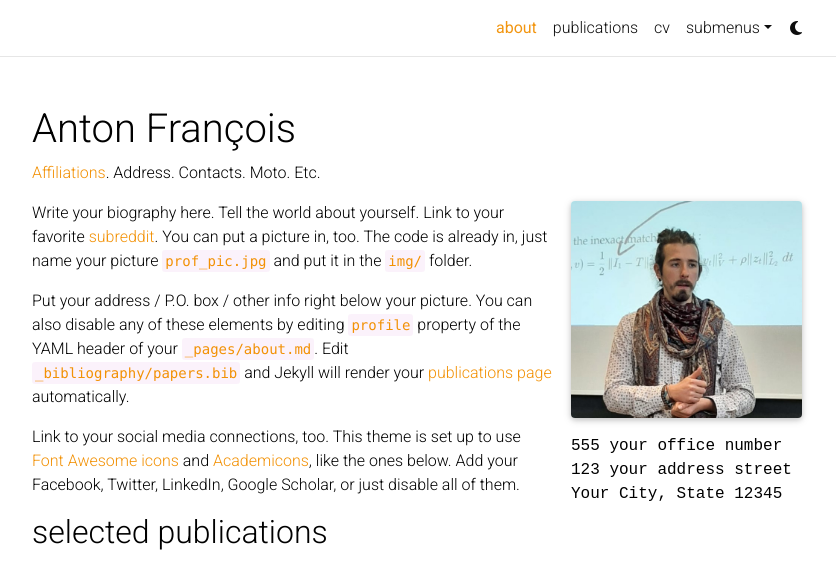
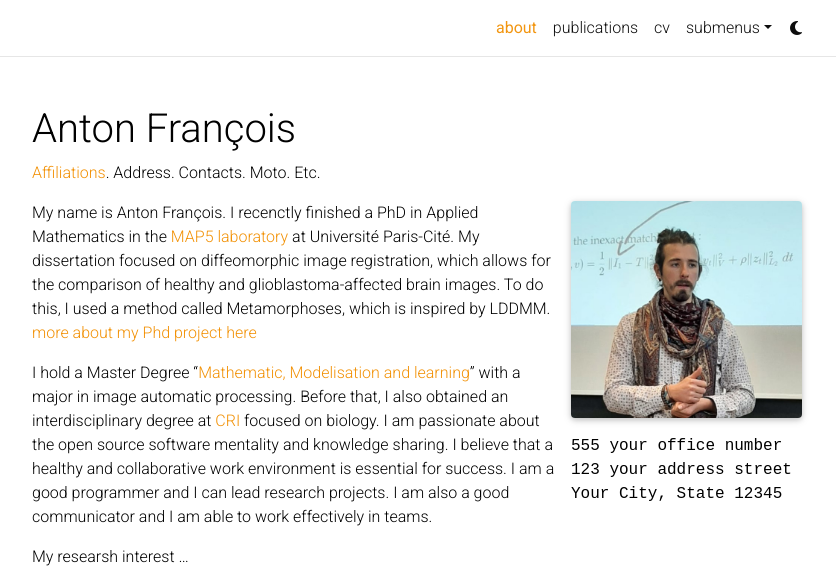
Before and after one commit to antonfrancois/antonfrancois.github.io, a Jekyll site: the page built from _pages/about.md, in a window 1280 px wide and 941 px high, cut to the strip 0-579 px from the top of the window. Shown: the whole strip, without its empty margins (223-1059 px from the left). Built offline with Jekyll 4.4.1, drawn with Linux system fonts in a browser that asks for light colours; full-size pictures stand in for the smaller copies a plugin makes; comment, search, counter and statistics services are not loaded; a style sheet for code colours, icons or effects is not loaded.

Commit message:
about page init

```diff
--- a/_data/cv.yml
+++ b/_data/cv.yml
@@ -61,7 +61,7 @@
         - Under the suppervision of <a href = https://houdard.wp.imt.fr/> Antoine Houdard </a>
 
     - title: Internship with the In Vitro Artificial Intelligence (IVAI) club
-      institution: <a href = "https://www.learningplanetinstitute.org/"> Paris Interdisciplinary Research Center (CRI)</a>
+      institution: <a href = "https://www.learningplanetinstitute.org"/> Paris Interdisciplinary Research Center (CRI)</a>
       year: July 2015
       description:
         - <b>Subject:</b> Method evaluation and development for neuronal culture in multi electrode array analysis
--- a/_pages/about.md
+++ b/_pages/about.md
@@ -19,8 +19,9 @@ selected_papers: true # includes a list of papers marked as "selected={true}"
 social: true  # includes social icons at the bottom of the page
 ---
 
-Write your biography here. Tell the world about yourself. Link to your favorite [subreddit](http://reddit.com). You can put a picture in, too. The code is already in, just name your picture `prof_pic.jpg` and put it in the `img/` folder.
+My name is Anton François. I recenctly finished a PhD in Applied Mathematics in the [MAP5 laboratory](https://map5.mi.parisdescartes.fr) at Université Paris-Cité. My dissertation focused on diffeomorphic image registration, which allows for the comparison of healthy and glioblastoma-affected brain images. To do this, I used a method called Metamorphoses, which is inspired by LDDMM. [more about my Phd project here](https://antonfrancois.github.io/projects/1_project/)
 
-Put your address / P.O. box / other info right below your picture. You can also disable any of these elements by editing `profile` property of the YAML header of your `_pages/about.md`. Edit `_bibliography/papers.bib` and Jekyll will render your [publications page](/al-folio/publications/) automatically.
+I hold a Master Degree "[Mathematic, Modelisation and learning](https://math-info.u-paris.fr/master-mathematiques-et-applications/specialite-mathematiques-modelisation-apprentissage/)" with a major in image automatic processing. Before that, I also obtained an interdisciplinary degree at [CRI](https://www.learningplanetinstitute.org) focused on biology. I am passionate about the open source software mentality and knowledge sharing. I believe that a healthy and collaborative work environment is essential for success. I am a good programmer and I can lead research projects. I am also a good communicator and I am able to work effectively in teams.
 
-Link to your social media connections, too. This theme is set up to use [Font Awesome icons](http://fortawesome.github.io/Font-Awesome/) and [Academicons](https://jpswalsh.github.io/academicons/), like the ones below. Add your Facebook, Twitter, LinkedIn, Google Scholar, or just disable all of them.
+My researsh interest
+...
```
